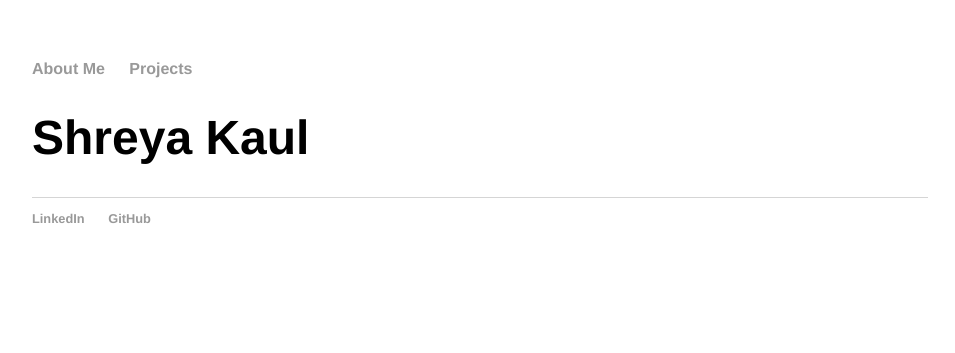
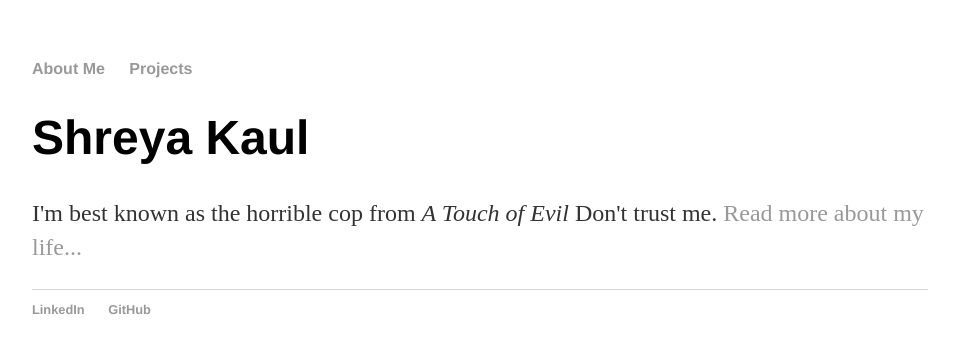
Before and after one commit to shreyakaul/shreyakaul.github.io, a Jekyll site: the page built from index.html, in a window 1280 px wide. Shown: the top 353 px of the page, without its empty margins (160-1115 px from the left). Built offline with Jekyll 4.4.1, drawn with Linux system fonts in a browser that asks for light colours.

Commit message:
Update index.html

```diff
--- a/index.html
+++ b/index.html
@@ -4,5 +4,6 @@ title: Shreya Kaul
 ---
 <div class="blurb">
 	<h1>Shreya Kaul</h1>
+	<p>I'm best known as the horrible cop from <em>A Touch of Evil</em> Don't trust me. <a href="/about">Read more about my life...</a></p>
 
 </div><!-- /.blurb -->
```
